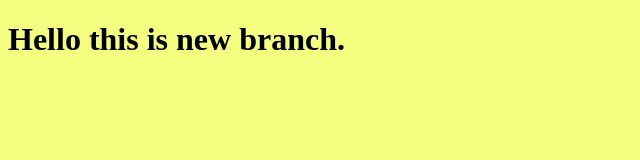
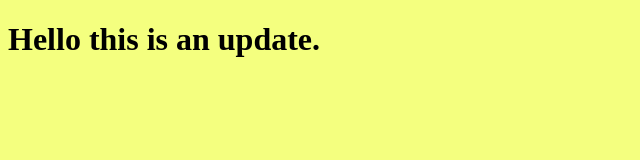
Before and after one commit to AmrMohammed4546/Demo, a plain HTML site: page index.html in a window 1280 px wide. Shown: the whole page, without its empty margins (0-640 px from the left). Drawn offline with Linux system fonts and the light colour scheme.

Commit message:
edit the html file

```diff
--- a/index.html
+++ b/index.html
@@ -7,7 +7,7 @@
     <link rel="stylesheet" href="style.css">
 </head>
 <body>
-    <h1> Hello this is new branch.</h1>
+    <h1> Hello this is an update.</h1>
     <script src = "app.js"></script>
 </body>
 </html>
```
